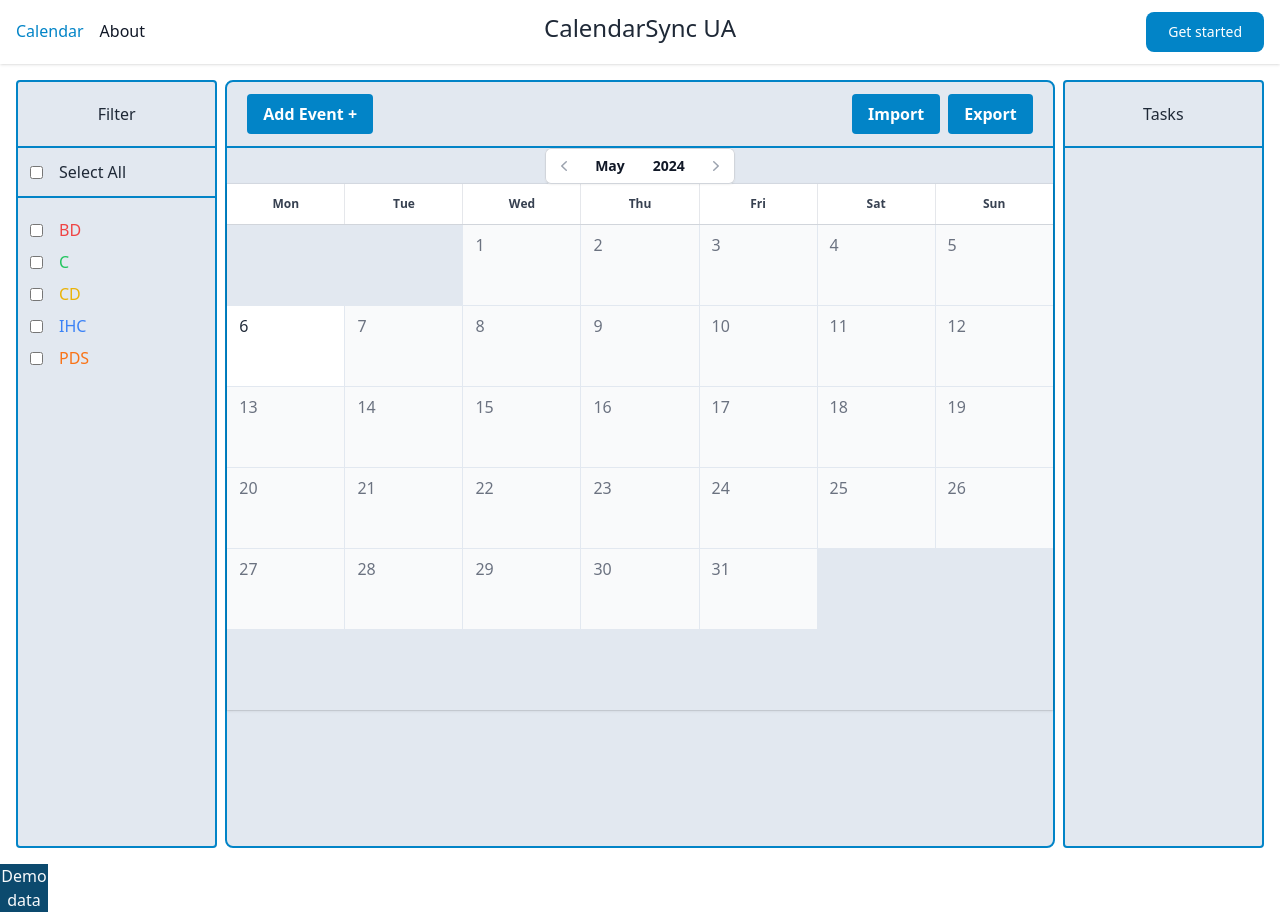
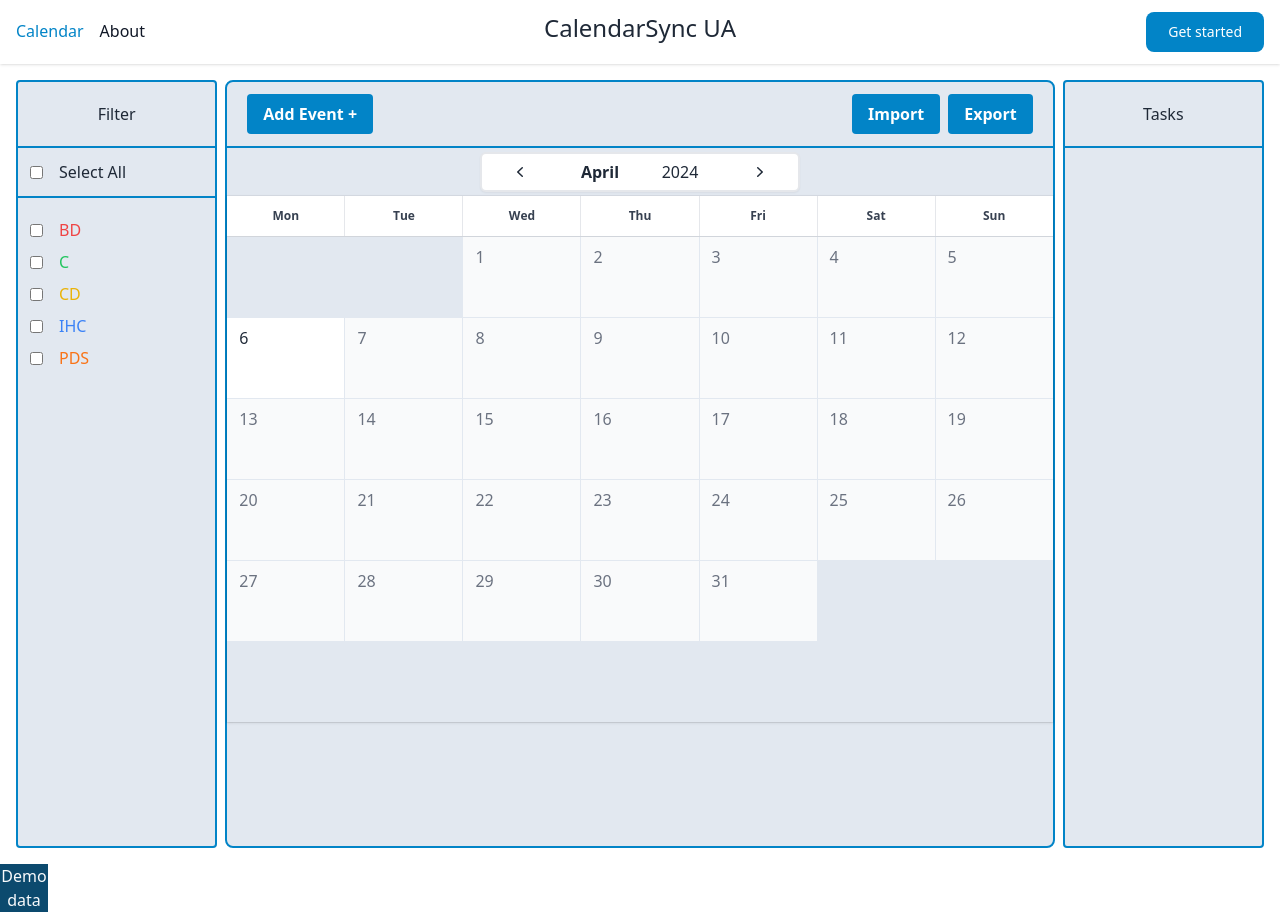
Before and after one commit to pedropintoo/CalendarSyncUA, a React (Vite) app: page / in a window 1280 px wide. Built offline with nearby package versions, Linux system fonts and the light colour scheme.

Commit message:
fix calendar

```diff
--- a/src/components/calendar/Calendar.tsx
+++ b/src/components/calendar/Calendar.tsx
@@ -1,7 +1,8 @@
 import React, { useState } from 'react';
 import Event from './Event';
 import Modal from './Import'
-import { useStructureContext } from '../contexts/StructureContext';
+import { StructureContext, useStructureContext } from '../contexts/StructureContext';
+import { CalendarContext, useCalendarContext } from '../contexts/CalendarContext';
 
 interface ButtonProps {
     label: string;
@@ -9,7 +10,7 @@ interface ButtonProps {
 }
 
 const Months = [
-    "January", "February", "March", "April", "May", "June",
+    "", "January", "February", "March", "April", "May", "June",
     "July", "August", "September", "October", "November", "December"
 ];
 
@@ -108,9 +109,63 @@ const Day = ({ day, currentDate, isToday, events }: { day: number, currentDate:
     );
 }
 
-function generateCalendarGrid(currentMonthIndex: number, currentYear: number, filteredEvents): JSX.Element {
-    const daysInMonth = new Date(currentYear, currentMonthIndex + 1, 0).getDate();
-    const firstDayOfMonth = new Date(currentYear, currentMonthIndex, 1).getDay();
+// DONE
+function CalendarHeader() {
+    const CC = useCalendarContext()
+
+    const handleNextMonth = () => {
+        if (CC.currentMonth === 12) {
+            CC.setMonth(1);
+            CC.setYear(CC.currentYear + 1);
+        } else {
+            CC.setMonth(CC.currentMonth + 1);
+        }
+    }
+    const handlePrevMonth = () => {
+        if (CC.currentMonth === 1) {
+            CC.setMonth(12);
+            CC.setYear(CC.currentYear - 1);
+        } else {
+            CC.setMonth(CC.currentMonth - 1);
+        }
+    }
+
+    console.log("Current Date: ", CC.currentMonth, CC.currentYear)
+
+    return (
+        <>
+        <div className='flex justify-center items-center'>
+            <div className='w-80 items-center justify-center py-1'>
+                <div className='text-center rounded-md bg-white shadow-sm grid grid-cols-4 gap-1 border-2 border-solid'>
+                    <button onClick={handlePrevMonth} type="button" className="flex align-center justify-center py-2">
+                        <span className="sr-only">Previous month</span>
+                        <svg className="h-5 w-5" viewBox="0 0 20 20" fill="currentColor" aria-hidden="true">
+                            <path fillRule="evenodd" d="M12.79 5.23a.75.75 0 01-.02 1.06L8.832 10l3.938 3.71a.75.75 0 11-1.04 1.08l-4.5-4.25a.75.75 0 010-1.08l4.5-4.25a.75.75 0 011.06.02z" clipRule="evenodd" />
+                        </svg>
+                    </button>
+                    <button type="button" className="font-semibold ">{Months[CC.currentMonth]}</button>
+                    <button type="button" className="">{CC.currentYear}</button>
+                    <button onClick={handleNextMonth} type="button" className="flex align-center justify-center py-2">
+                        <span className="sr-only">Next month</span>
+                        <svg className="h-5 w-5" viewBox="0 0 20 20" fill="currentColor" aria-hidden="true">
+                            <path fillRule="evenodd" d="M7.21 14.77a.75.75 0 01.02-1.06L11.168 10 7.23 6.29a.75.75 0 111.04-1.08l4.5 4.25a.75.75 0 010 1.08l-4.5 4.25a.75.75 0 01-1.06-.02z" clipRule="evenodd" />
+                        </svg>
+                    </button>
+                </div>
+
+            </div>
+        </div>
+
+        </>
+    );
+}
+
+function CalendarGrid() {
+    const CC = useCalendarContext();
+    const SC = useStructureContext();
+
+    const daysInMonth = new Date(CC.currentYear, CC.currentMonth + 1, 0).getDate();
+    const firstDayOfMonth = new Date(CC.currentYear, CC.currentMonth, 1).getDay();
 
     const calendarGrid: JSX.Element[] = [];
 
@@ -123,11 +178,11 @@ function generateCalendarGrid(currentMonthIndex: number, currentYear: number, fi
 
     // Generate cells for each day of the month
     for (let day = 1; day <= daysInMonth; day++) {
-        const currentDate = new Date(currentYear, currentMonthIndex, day);
+        const currentDate = new Date(CC.currentYear, CC.currentMonth, day);
         const isToday = currentDate.toDateString() === new Date().toDateString();
 
         // Filter events for the current day
-        const eventsForCurrentDay = filteredEvents.filter(event => {
+        const eventsForCurrentDay = SC.filteredEventsICS.filter(event => {
             const eventDate = event.startDate;
             return eventDate.toDateString() === currentDate.toDateString();
         });
@@ -142,111 +197,53 @@ function generateCalendarGrid(currentMonthIndex: number, currentYear: number, fi
             {calendarGrid}
         </div>
     );
+
 }
 
-function CalendarHeader({ currentMonthIndex, currentYear, onNextMonth, onPreviousMonth }: { currentMonthIndex: number; currentYear: number; onNextMonth: () => void; onPreviousMonth: () => void; }): JSX.Element {
+
+// DONE
+function WeekDays() {
+    // Array holding the full names of the week days, used to display full names for larger screens
+    const days = ['Mon', 'Tue', 'Wed', 'Thu', 'Fri', 'Sat', 'Sun'];
+
     return (
-        <div className="flex items-center justify-center">
-            <div className="relative flex items-center rounded-md bg-white shadow-sm md:items-stretch">
-                <button onClick={onPreviousMonth} type="button" className="flex h-9 w-12 items-center justify-center rounded-l-md border-y border-l border-gray-300 pr-1 text-gray-400 hover:text-gray-500 focus:relative md:w-9 md:pr-0 md:hover:bg-gray-50">
-                    <span className="sr-only">Previous month</span>
-                    <svg className="h-5 w-5" viewBox="0 0 20 20" fill="currentColor" aria-hidden="true">
-                        <path fillRule="evenodd" d="M12.79 5.23a.75.75 0 01-.02 1.06L8.832 10l3.938 3.71a.75.75 0 11-1.04 1.08l-4.5-4.25a.75.75 0 010-1.08l4.5-4.25a.75.75 0 011.06.02z" clipRule="evenodd" />
-                    </svg>
-                </button>
-                <button type="button" className="hidden border-y border-gray-300 px-3.5 text-sm font-semibold text-gray-900 hover:bg-gray-50 focus:relative md:block">{Months[currentMonthIndex]}</button>
-                <button type="button" className="hidden border-y border-gray-300 px-3.5 text-sm font-semibold text-gray-900 hover:bg-gray-50 focus:relative md:block">{currentYear}</button>
-                <button onClick={onNextMonth} type="button" className="flex h-9 w-12 items-center justify-center rounded-r-md border-y border-r border-gray-300 pl-1 text-gray-400 hover:text-gray-500 focus:relative md:w-9 md:pl-0 md:hover:bg-gray-50">
-                    <span className="sr-only">Next month</span>
-                    <svg className="h-5 w-5" viewBox="0 0 20 20" fill="currentColor" aria-hidden="true">
-                        <path fillRule="evenodd" d="M7.21 14.77a.75.75 0 01.02-1.06L11.168 10 7.23 6.29a.75.75 0 111.04-1.08l4.5 4.25a.75.75 0 010 1.08l-4.5 4.25a.75.75 0 01-1.06-.02z" clipRule="evenodd" />
-                    </svg>
-                </button>
+        <div className="grid grid-cols-7 gap-px border-b border-gray-300 bg-gray-200 text-center text-xs font-semibold leading-6 text-gray-700 lg:flex-none">
+            {days.map(day => (
+                <div key={day} className="flex justify-center bg-white py-2">
+                    <span>{day[0]}</span>
+                    <span className="sr-only sm:not-sr-only">{day.substring(1)}</span>
                 </div>
+            ))}
         </div>
     );
 }
 
-function WeekDays() {
-    return (
-        <>
-            <div className="grid grid-cols-7 gap-px border-b border-gray-300 bg-gray-200 text-center text-xs font-semibold leading-6 text-gray-700 lg:flex-none">
-                <div className="flex justify-center bg-white py-2">
-                    <span>M</span>
-                    <span className="sr-only sm:not-sr-only">on</span>
-                </div>
-                <div className="flex justify-center bg-white py-2">
-                    <span>T</span>
-                    <span className="sr-only sm:not-sr-only">ue</span>
-                </div>
-                <div className="flex justify-center bg-white py-2">
-                    <span>W</span>
-                    <span className="sr-only sm:not-sr-only">ed</span>
-                </div>
-                <div className="flex justify-center bg-white py-2">
-                    <span>T</span>
-                    <span className="sr-only sm:not-sr-only">hu</span>
-                </div>
-                <div className="flex justify-center bg-white py-2">
-                    <span>F</span>
-                    <span className="sr-only sm:not-sr-only">ri</span>
-                </div>
-                <div className="flex justify-center bg-white py-2">
-                    <span>S</span>
-                    <span className="sr-only sm:not-sr-only">at</span>
-                </div>
-                <div className="flex justify-center bg-white py-2">
-                    <span>S</span>
-                    <span className="sr-only sm:not-sr-only">un</span>
-                </div>
-            </div>
-        </>
-    );
 
+function Calendar() {
+    // Calendar Context
+    const CC = useCalendarContext();
+
+    const [currentMonth, setcurrentMonth] = useState(CC.currentMonth);
+    const [currentYear, setCurrentYear] = useState(CC.currentYear);
+
+    const setMonth = (monthIndex: number) => {
+        setcurrentMonth(monthIndex);
+    }
+    const setYear = (year: number) => {
+        setCurrentYear(year);
     }
 
-
-
-function Calendar({ initialMonthIndex = new Date().getMonth(), initialYear = new Date().getFullYear()}) {
-    // Structure Context
-    const SC = useStructureContext();
-
-    const [currentMonthIndex, setCurrentMonthIndex] = useState(initialMonthIndex);
-    const [currentYear, setCurrentYear] = useState(initialYear);
-
-    const handleNextMonth = () => {
-        setCurrentMonthIndex(prevIndex => {
-            if (prevIndex === 11) {
-                setCurrentYear(prevYear => prevYear + 1);
-                return 0;
-            }
-            return prevIndex + 1;
-        });
-    };
-
-    const handlePreviousMonth = () => {
-        setCurrentMonthIndex(prevIndex => {
-            if (prevIndex === 0) {
-                setCurrentYear(prevYear => prevYear - 1);
-                return 11;
-            }
-            return prevIndex - 1;
-        });
-    };
     return (
         <>
         <div className="border-solid bg-slate-200 lg:col-span-4 rounded-lg border-2 border-sky-600 rounded">
+            <CalendarContext.Provider value={{currentMonth, currentYear, setMonth, setYear}}>
                 <HeaderButtons />
-                <CalendarHeader
-                    currentMonthIndex={currentMonthIndex}
-                    currentYear={currentYear}
-                    onNextMonth={handleNextMonth}
-                    onPreviousMonth={handlePreviousMonth}
-                />
+                <CalendarHeader/>
                 <div className="shadow ring-1 ring-black ring-opacity-5 lg:flex lg:flex-auto lg:flex-col">
                     <WeekDays />
-                    {generateCalendarGrid(currentMonthIndex, currentYear, SC.filteredEventsICS)}
+                    <CalendarGrid />
                 </div>
+            </CalendarContext.Provider>
         </div>
         </>
     );
--- /dev/null
+++ b/src/components/contexts/CalendarContext.tsx
@@ -0,0 +1,25 @@
+import {createContext} from 'react';
+import React from 'react';
+
+export interface CalendarContextType {
+    currentMonth: number;
+    currentYear: number;
+    setMonth: (monthIndex: number) => void;
+    setYear: (year: number) => void;
+}
+
+
+
+export const CalendarContext = createContext<CalendarContextType>({
+    currentMonth: new Date().getMonth(),
+    currentYear: new Date().getFullYear(),
+    setMonth: () => {},
+    setYear: () => {}
+});
+
+export const useCalendarContext = () => {
+    if (React.useContext(CalendarContext) === undefined) {
+        throw new Error('useCalendarContext must be used within a CalendarProvider');
+    }
+    return React.useContext(CalendarContext);
+}
```
Lines whose indentation alone changed are shown as unchanged.
